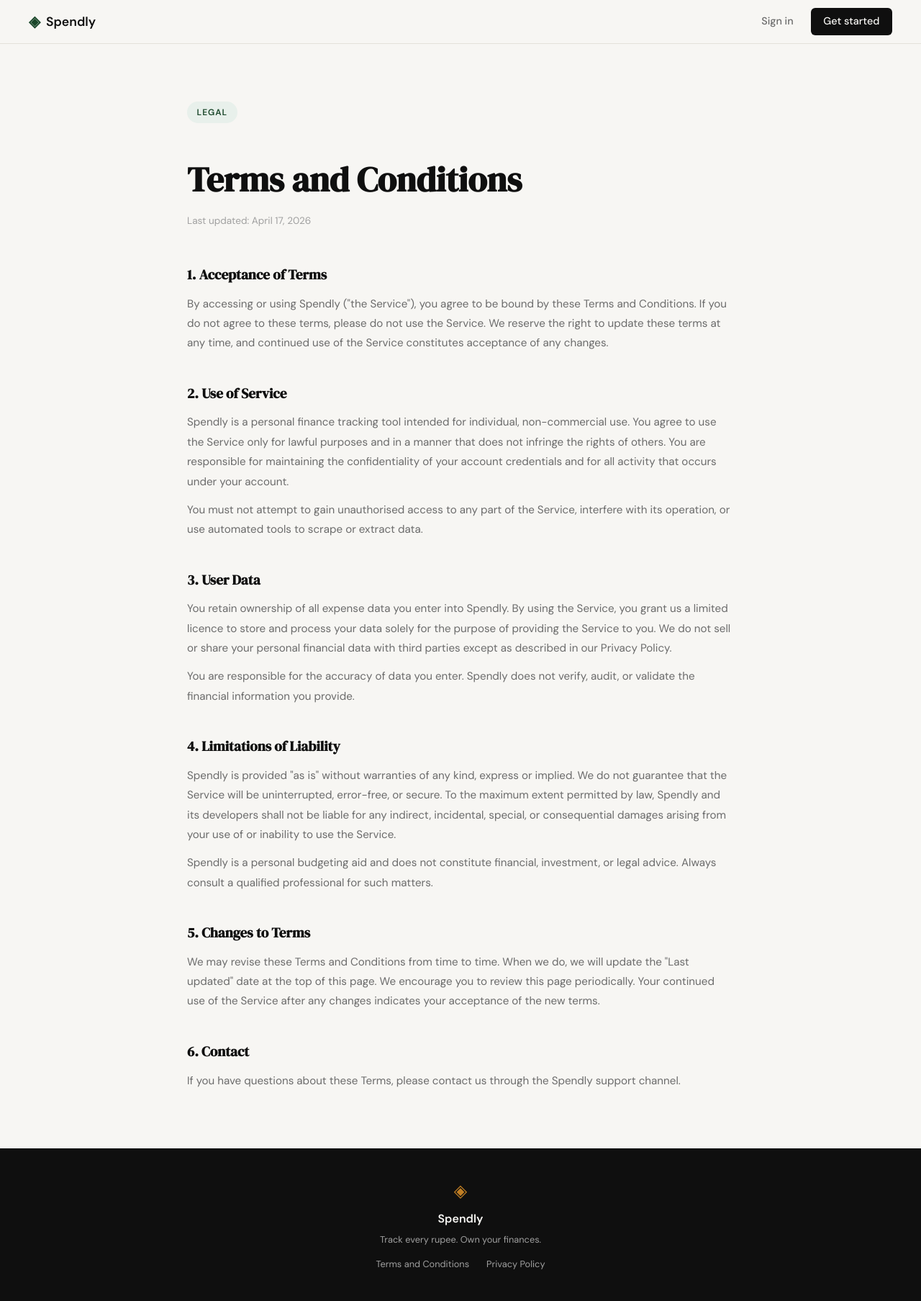
After one commit to gmohite7/spelndly, a Flask app: template templates/terms.html in a window 1280 px wide. The commit adds this page. Shown: the whole page at 72% size. Run offline with Flask 3, Linux system fonts and the light colour scheme; the template is opened without the code that fills it, so the values that code supplies are empty.

Commit message:
landing: add terms and conditions page and route

```diff
--- /dev/null
+++ b/app.py
@@ -0,0 +1,60 @@
+from flask import Flask, render_template
+
+app = Flask(__name__)
+
+
+# ------------------------------------------------------------------ #
+# Routes                                                              #
+# ------------------------------------------------------------------ #
+
+@app.route("/")
+def landing():
+    return render_template("landing.html")
+
+
+@app.route("/register")
+def register():
+    return render_template("register.html")
+
+
+@app.route("/login")
+def login():
+    return render_template("login.html")
+
+
+@app.route("/terms")
+def terms():
+    return render_template("terms.html")
+
+
+# ------------------------------------------------------------------ #
+# Placeholder routes — students will implement these                  #
+# ------------------------------------------------------------------ #
+
+@app.route("/logout")
+def logout():
+    return "Logout — coming in Step 3"
+
+
+@app.route("/profile")
+def profile():
+    return "Profile page — coming in Step 4"
+
+
+@app.route("/expenses/add")
+def add_expense():
+    return "Add expense — coming in Step 7"
+
+
+@app.route("/expenses/<int:id>/edit")
+def edit_expense(id):
+    return "Edit expense — coming in Step 8"
+
+
+@app.route("/expenses/<int:id>/delete")
+def delete_expense(id):
+    return "Delete expense — coming in Step 9"
+
+
+if __name__ == "__main__":
+    app.run(debug=True, port=5001)
--- a/static/css/style.css
+++ b/static/css/style.css
@@ -522,6 +522,58 @@ a { color: inherit; text-decoration: none; }
 .footer-links a:hover { color: var(--paper); }
 
 /* ------------------------------------------------------------------ */
+/* Legal pages (terms, privacy)                                        */
+/* ------------------------------------------------------------------ */
+
+.legal-section {
+    padding: 5rem 2rem;
+}
+
+.legal-inner {
+    max-width: 760px;
+    margin: 0 auto;
+}
+
+.legal-header {
+    margin-bottom: 3rem;
+}
+
+.legal-title {
+    font-family: var(--font-display);
+    font-size: clamp(2rem, 4vw, 3rem);
+    color: var(--ink);
+    margin-bottom: 0.5rem;
+    margin-top: 1rem;
+}
+
+.legal-meta {
+    font-size: 0.85rem;
+    color: var(--ink-faint);
+}
+
+.legal-body {
+    display: flex;
+    flex-direction: column;
+    gap: 2.5rem;
+}
+
+.legal-block h2 {
+    font-family: var(--font-display);
+    font-size: 1.2rem;
+    color: var(--ink);
+    margin-bottom: 0.75rem;
+}
+
+.legal-block p {
+    font-size: 0.95rem;
+    color: var(--ink-muted);
+    line-height: 1.8;
+    margin-bottom: 0.75rem;
+}
+
+.legal-block p:last-child { margin-bottom: 0; }
+
+/* ------------------------------------------------------------------ */
 /* Responsive                                                          */
 /* ------------------------------------------------------------------ */
 
--- a/templates/base.html
+++ b/templates/base.html
@@ -35,7 +35,7 @@
             <span class="footer-name">Spendly</span>
             <p class="footer-copy">Track every rupee. Own your finances.</p>
             <div class="footer-links">
-                <a href="#">Terms and Conditions</a>
+                <a href="/terms">Terms and Conditions</a>
                 <a href="#">Privacy Policy</a>
             </div>
         </div>
--- /dev/null
+++ b/templates/terms.html
@@ -0,0 +1,52 @@
+{% extends "base.html" %}
+
+{% block title %}Terms and Conditions — Spendly{% endblock %}
+
+{% block content %}
+
+<section class="legal-section">
+    <div class="legal-inner">
+        <div class="legal-header">
+            <div class="hero-badge">Legal</div>
+            <h1 class="legal-title">Terms and Conditions</h1>
+            <p class="legal-meta">Last updated: April 17, 2026</p>
+        </div>
+
+        <div class="legal-body">
+            <div class="legal-block">
+                <h2>1. Acceptance of Terms</h2>
+                <p>By accessing or using Spendly ("the Service"), you agree to be bound by these Terms and Conditions. If you do not agree to these terms, please do not use the Service. We reserve the right to update these terms at any time, and continued use of the Service constitutes acceptance of any changes.</p>
+            </div>
+
+            <div class="legal-block">
+                <h2>2. Use of Service</h2>
+                <p>Spendly is a personal finance tracking tool intended for individual, non-commercial use. You agree to use the Service only for lawful purposes and in a manner that does not infringe the rights of others. You are responsible for maintaining the confidentiality of your account credentials and for all activity that occurs under your account.</p>
+                <p>You must not attempt to gain unauthorised access to any part of the Service, interfere with its operation, or use automated tools to scrape or extract data.</p>
+            </div>
+
+            <div class="legal-block">
+                <h2>3. User Data</h2>
+                <p>You retain ownership of all expense data you enter into Spendly. By using the Service, you grant us a limited licence to store and process your data solely for the purpose of providing the Service to you. We do not sell or share your personal financial data with third parties except as described in our Privacy Policy.</p>
+                <p>You are responsible for the accuracy of data you enter. Spendly does not verify, audit, or validate the financial information you provide.</p>
+            </div>
+
+            <div class="legal-block">
+                <h2>4. Limitations of Liability</h2>
+                <p>Spendly is provided "as is" without warranties of any kind, express or implied. We do not guarantee that the Service will be uninterrupted, error-free, or secure. To the maximum extent permitted by law, Spendly and its developers shall not be liable for any indirect, incidental, special, or consequential damages arising from your use of or inability to use the Service.</p>
+                <p>Spendly is a personal budgeting aid and does not constitute financial, investment, or legal advice. Always consult a qualified professional for such matters.</p>
+            </div>
+
+            <div class="legal-block">
+                <h2>5. Changes to Terms</h2>
+                <p>We may revise these Terms and Conditions from time to time. When we do, we will update the "Last updated" date at the top of this page. We encourage you to review this page periodically. Your continued use of the Service after any changes indicates your acceptance of the new terms.</p>
+            </div>
+
+            <div class="legal-block">
+                <h2>6. Contact</h2>
+                <p>If you have questions about these Terms, please contact us through the Spendly support channel.</p>
+            </div>
+        </div>
+    </div>
+</section>
+
+{% endblock %}
```
